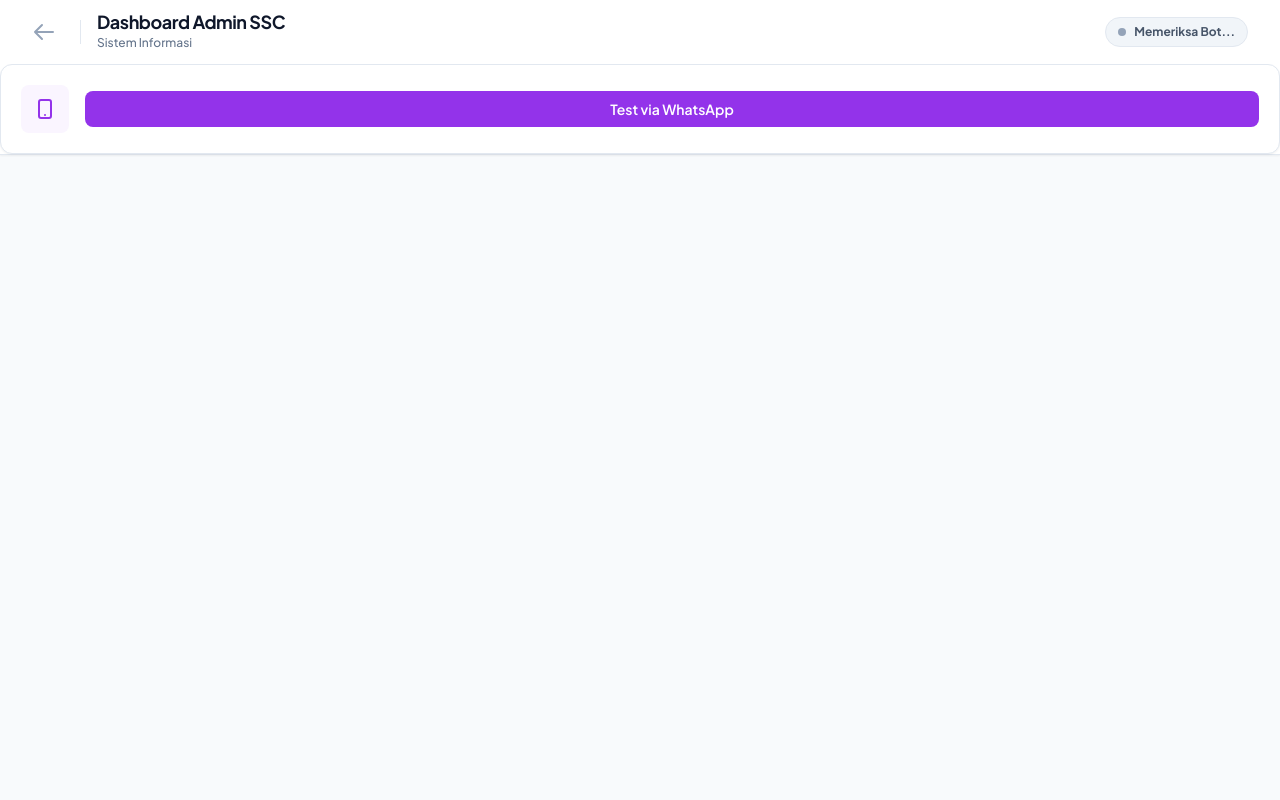
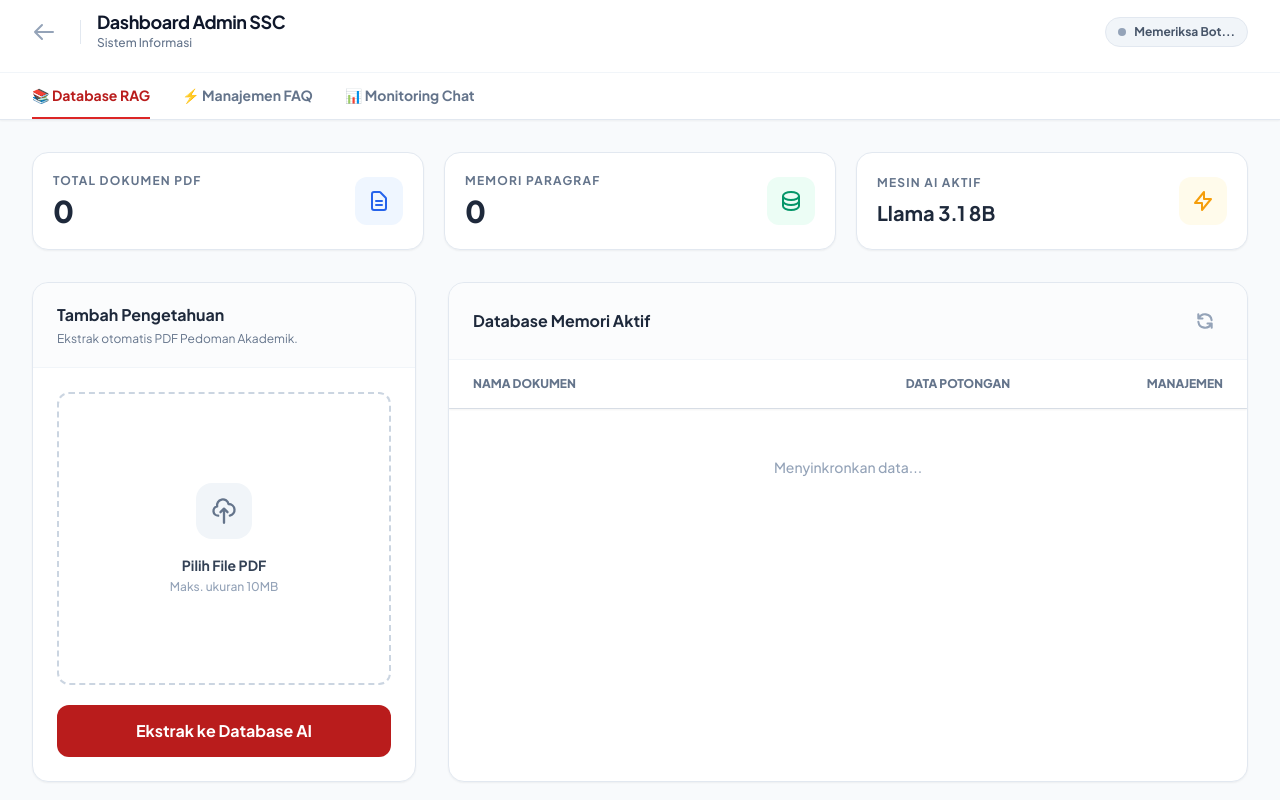
Before and after one commit to Didi29-04/chatbot_SSC_TUS, a website: page Public/index.html in a window 1280 px wide. Both pictures are taken after a click on the button "Panel Admin". Shown: the top 800 px of the page. Drawn offline with nearby package versions, Linux system fonts and the light colour scheme; no server answers.

Commit message:
Update index.html

```diff
--- a/Public/index.html
+++ b/Public/index.html
@@ -156,17 +156,57 @@
                     </div>
                 </div>
             </div>
-            <div class="bg-white p-5 rounded-xl border border-slate-200 shadow-sm flex items-center space-x-4">
-                <div class="p-3 bg-purple-50 text-purple-600 rounded-lg">
-                    <svg class="w-6 h-6" fill="none" stroke="currentColor" viewBox="0 0 24 24"><path stroke-linecap="round" stroke-linejoin="round" stroke-width="2" d="M12 18h.01M8 21h8a2 2 0 002-2V5a2 2 0 00-2-2H8a2 2 0 00-2 2v14a2 2 0 002 2z"/></svg>
+
+            <div class="max-w-7xl mx-auto px-4 sm:px-6 lg:px-8 flex space-x-8 mt-2 border-t border-slate-100">
+                <button onclick="switchAdminTab('tabDokumen')" id="btnTabDokumen" class="py-3 text-sm font-bold border-b-2 border-telkom-600 text-telkom-700 transition-colors">📚 Database RAG</button>
+                <button onclick="switchAdminTab('tabFaq')" id="btnTabFaq" class="py-3 text-sm font-bold border-b-2 border-transparent text-slate-500 hover:text-slate-700 transition-colors">⚡ Manajemen FAQ</button>
+                <button onclick="switchAdminTab('tabLog')" id="btnTabLog" class="py-3 text-sm font-bold border-b-2 border-transparent text-slate-500 hover:text-slate-700 transition-colors">📊 Monitoring Chat</button>
+            </div>
+        </nav>
+
+        <main class="flex-1 w-full max-w-7xl mx-auto px-4 sm:px-6 lg:px-8 py-8 overflow-y-auto">
+
+            <div id="tabDokumen" class="block fade-in">
+                <div class="grid grid-cols-1 sm:grid-cols-3 gap-5 mb-8">
+                    <div class="bg-white rounded-2xl p-5 border border-slate-200 shadow-sm flex items-center justify-between">
+                        <div><p class="text-xs font-bold text-slate-500 uppercase tracking-widest mb-1">Total Dokumen PDF</p><h3 class="text-3xl font-black text-slate-800" id="statDatasetCount">0</h3></div>
+                        <div class="w-12 h-12 rounded-xl bg-blue-50 flex items-center justify-center text-blue-600"><svg class="w-6 h-6" fill="none" stroke="currentColor" viewBox="0 0 24 24"><path stroke-linecap="round" stroke-linejoin="round" stroke-width="2" d="M9 12h6m-6 4h6m2 5H7a2 2 0 01-2-2V5a2 2 0 012-2h5.586a1 1 0 01.707.293l5.414 5.414a1 1 0 01.293.707V19a2 2 0 01-2 2z"/></svg></div>
+                    </div>
+                    <div class="bg-white rounded-2xl p-5 border border-slate-200 shadow-sm flex items-center justify-between">
+                        <div><p class="text-xs font-bold text-slate-500 uppercase tracking-widest mb-1">Memori Paragraf</p><h3 class="text-3xl font-black text-slate-800" id="statDocCount">0</h3></div>
+                        <div class="w-12 h-12 rounded-xl bg-emerald-50 flex items-center justify-center text-emerald-600"><svg class="w-6 h-6" fill="none" stroke="currentColor" viewBox="0 0 24 24"><path stroke-linecap="round" stroke-linejoin="round" stroke-width="2" d="M4 7v10c0 2.21 3.582 4 8 4s8-1.79 8-4V7M4 7c0 2.21 3.582 4 8 4s8-1.79 8-4M4 7c0-2.21 3.582-4 8-4s8 1.79 8 4m0 5c0 2.21-3.582 4-8 4s-8-1.79-8-4"/></svg></div>
+                    </div>
+                    <div class="bg-white rounded-2xl p-5 border border-slate-200 shadow-sm flex items-center justify-between">
+                        <div><p class="text-xs font-bold text-slate-500 uppercase tracking-widest mb-1">Mesin AI Aktif</p><h3 class="text-xl font-bold text-slate-800 mt-2">Llama 3.1 8B</h3></div>
+                        <div class="w-12 h-12 rounded-xl bg-amber-50 flex items-center justify-center text-amber-500"><svg class="w-6 h-6" fill="none" stroke="currentColor" viewBox="0 0 24 24"><path stroke-linecap="round" stroke-linejoin="round" stroke-width="2" d="M13 10V3L4 14h7v7l9-11h-7z"/></svg></div>
+                    </div>
                 </div>
-                <div class="w-full">
-                    <a href="https://wa.me/62858958180011?text=Halo%20SSC!" target="_blank" class="block w-full text-center bg-purple-600 hover:bg-purple-700 text-white text-sm font-semibold py-2 rounded-lg transition-colors">
-                        Test via WhatsApp
-                    </a>
-                </div>
-            </div>
-        </div>
+
+                <div class="grid grid-cols-1 lg:grid-cols-3 gap-8">
+                    <div class="lg:col-span-1">
+                        <div class="bg-white rounded-2xl shadow-sm border border-slate-200 overflow-hidden h-full flex flex-col">
+                            <div class="px-6 py-5 border-b border-slate-100 bg-slate-50/50">
+                                <h3 class="text-base font-bold text-slate-800">Tambah Pengetahuan</h3>
+                                <p class="text-xs text-slate-500 mt-1">Ekstrak otomatis PDF Pedoman Akademik.</p>
+                            </div>
+                            <div class="p-6 flex-1 flex flex-col">
+                                <form id="formUploadPdf" class="flex flex-col h-full">
+                                    <div class="relative border-2 border-dashed border-slate-300 rounded-xl p-8 text-center hover:border-telkom-500 hover:bg-telkom-50/50 transition-all group mb-5 flex-1 flex flex-col justify-center items-center">
+                                        <label class="cursor-pointer flex flex-col items-center w-full h-full justify-center">
+                                            <div class="p-3 bg-slate-100 text-slate-500 group-hover:bg-telkom-100 group-hover:text-telkom-700 w-14 h-14 rounded-2xl flex items-center justify-center mb-4 transition-colors">
+                                                <svg class="w-7 h-7" fill="none" stroke="currentColor" viewBox="0 0 24 24"><path stroke-linecap="round" stroke-linejoin="round" stroke-width="2" d="M7 16a4 4 0 01-.88-7.903A5 5 0 1115.9 6L16 6a5 5 0 011 9.9M15 13l-3-3m0 0l-3 3m3-3v12"/></svg>
+                                            </div>
+                                            <input type="file" id="pdfFileInput" name="file_pdf" accept=".pdf" required class="hidden" onchange="updateFileName(this)"/>
+                                            <span id="fileNameDisplay" class="text-sm font-bold text-slate-700 mb-1 group-hover:text-telkom-700">Pilih File PDF</span>
+                                            <p class="text-xs font-medium text-slate-400">Maks. ukuran 10MB</p>
+                                        </label>
+                                    </div>
+                                    <div id="statusNotif" class="hidden rounded-lg p-3 text-sm font-semibold text-center border mb-5"></div>
+                                    <button type="submit" id="btnUpload" class="w-full bg-telkom-700 text-white font-bold py-3.5 px-4 rounded-xl hover:bg-telkom-800 transition-all">Ekstrak ke Database AI</button>
+                                </form>
+                            </div>
+                        </div>
+                    </div>
 
                     <div class="lg:col-span-2">
                         <div class="bg-white rounded-2xl shadow-sm border border-slate-200 overflow-hidden flex flex-col h-[500px]">
```
